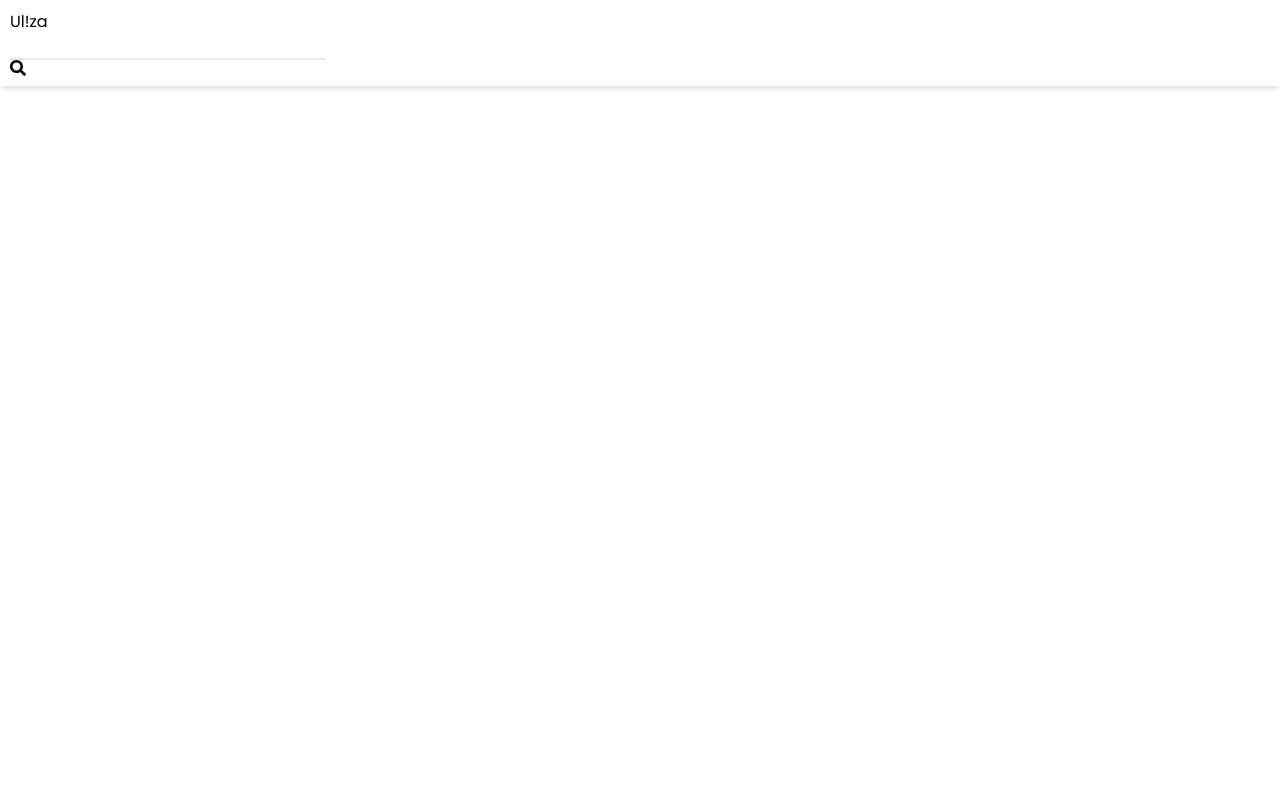
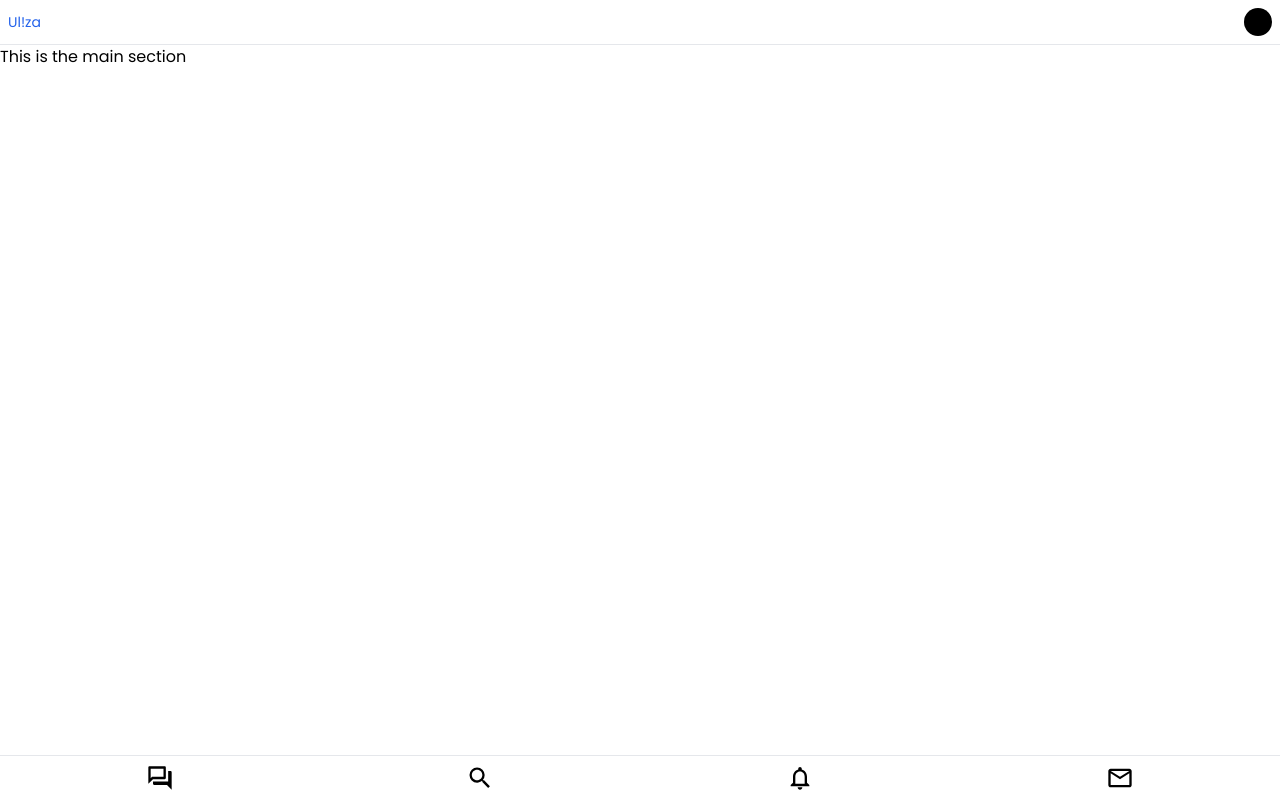
Before and after one commit to OyugoObonyo/Uliza-Frontend, a React (Vite) app: page / in a window 1280 px wide. Built offline with nearby package versions, Linux system fonts and the light colour scheme.

Commit message:
Complete core app layouts

```diff
--- a/src/App.jsx
+++ b/src/App.jsx
@@ -1,9 +1,13 @@
-import Navbar from "./components/layout/Navbar";
+import Header from "./components/layout/Header";
+import Main from "./components/layout/Main";
+import Footer from "./components/layout/Footer";
 
 export default function App() {
   return (
-    <>
-      <Navbar />
-    </>
+    <div className=" flex flex-col h-screen">
+      <Header />
+      <Main />
+      <Footer />
+    </div>
   );
 }
--- /dev/null
+++ b/src/components/layout/Footer.jsx
@@ -0,0 +1,25 @@
+import {
+  MdOutlineForum,
+  MdOutlineNotifications,
+  MdSearch,
+  MdOutlineEmail,
+} from "react-icons/md";
+
+export default function Footer() {
+  return (
+    <footer className="flex border-t">
+      <a className="flex items-center justify-center w-1/4 p-2">
+        <MdOutlineForum className="h-7 w-7" />
+      </a>
+      <a className="flex items-center justify-center w-1/4 p-2">
+        <MdSearch className="h-7 w-7" />
+      </a>
+      <a className="flex items-center justify-center w-1/4 p-2">
+        <MdOutlineNotifications className="h-7 w-7" />
+      </a>
+      <a className="flex items-center justify-center w-1/4 p-2">
+        <MdOutlineEmail className="h-7 w-7" />
+      </a>
+    </footer>
+  );
+}
--- /dev/null
+++ b/src/components/layout/Header.jsx
@@ -0,0 +1,8 @@
+export default function Header() {
+  return (
+    <header className="flex items-center p-2 border-b">
+      <div className="text-blue-600 text-sm">Ul!za</div>
+      <div className="ml-auto h-7 w-7 rounded-full bg-black"></div>
+    </header>
+  );
+}
--- /dev/null
+++ b/src/components/layout/Main.jsx
@@ -0,0 +1,3 @@
+export default function Main() {
+  return <main className="flex-1">This is the main section</main>;
+}
--- a/src/components/layout/Navbar.jsx
+++ /dev/null
@@ -1,18 +0,0 @@
-import { FaSearch } from "react-icons/fa";
-
-export default function Navbar() {
-  return (
-    <nav className="shadow-md p-[10px]">
-      <div>
-        <h2>Ul!za</h2>
-      </div>
-      <div>
-        <input type="text" className="border-b-2 focus:outline-none" />
-        <span className="">
-          <FaSearch />
-        </span>
-      </div>
-      <div></div>
-    </nav>
-  );
-}
```
